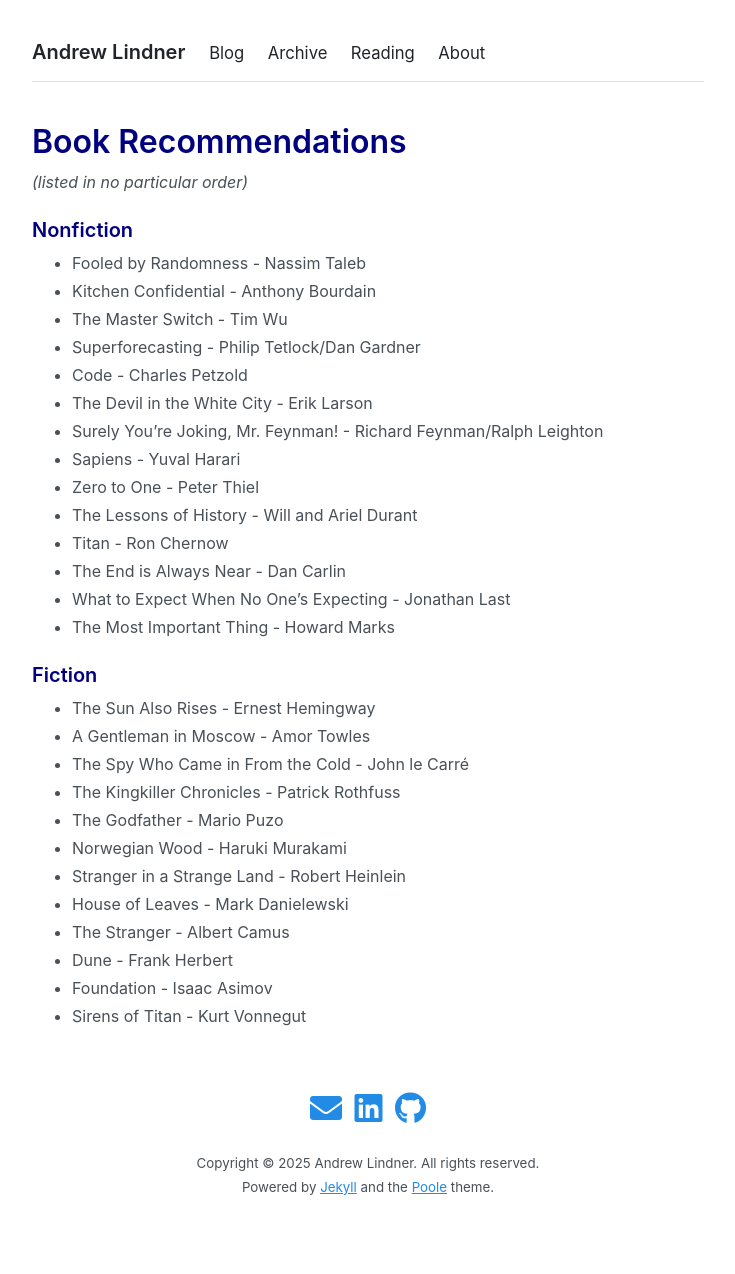
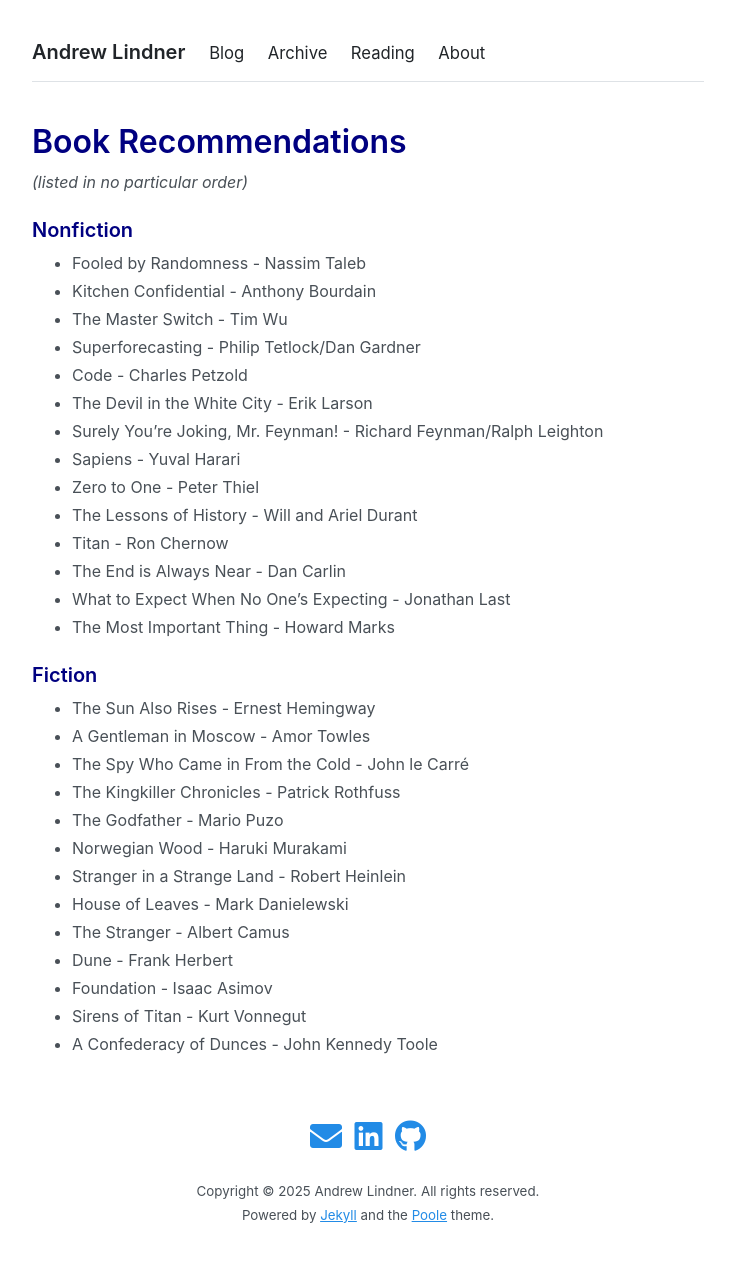
Before and after one commit to rendnil/rendnil.github.io, a Jekyll site: the page built from reading.md, in a window 1280 px wide. Shown: the whole page, without its empty margins (272-1007 px from the left). Built offline with Jekyll 4.4.1, drawn with Linux system fonts in a browser that asks for light colours; nearby versions of some CDN libraries; before the commit the page ends 1246 px from its top, so only the background shows below that.

Commit message:
Add confederacy of dunces

```diff
--- a/reading.md
+++ b/reading.md
@@ -33,3 +33,4 @@
  - Dune - Frank Herbert
  - Foundation - Isaac Asimov
  - Sirens of Titan - Kurt Vonnegut
+ - A Confederacy of Dunces - John Kennedy Toole
```
